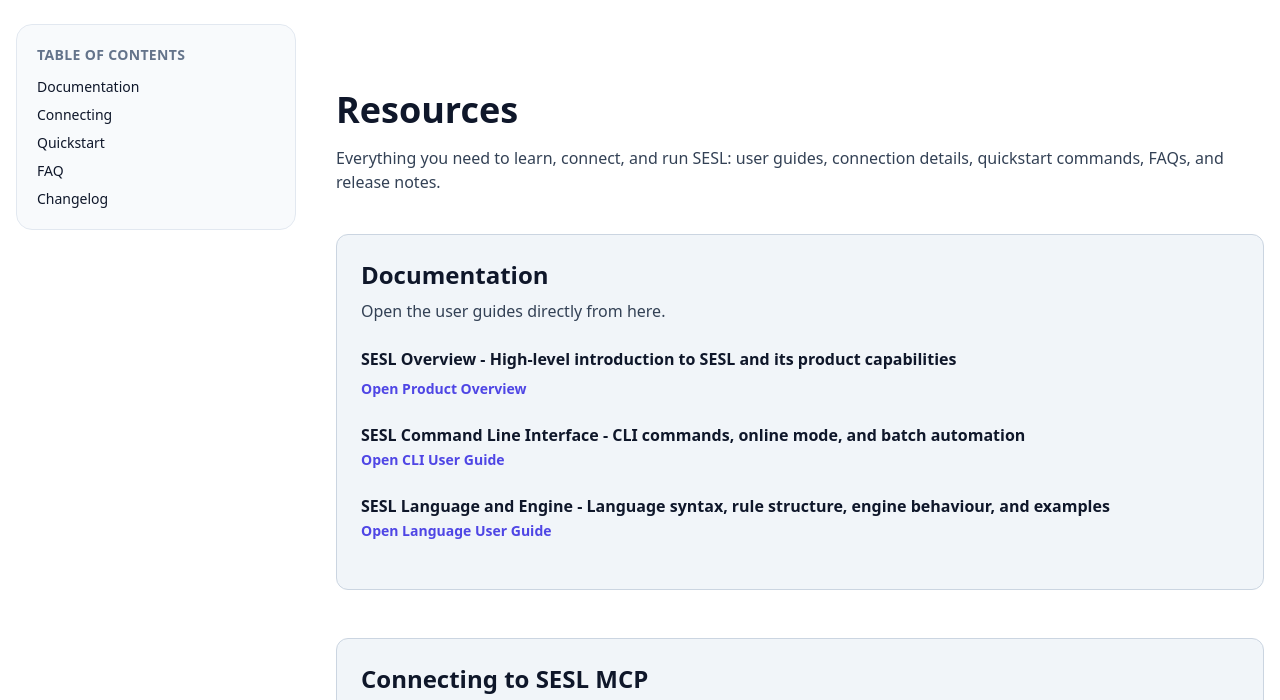
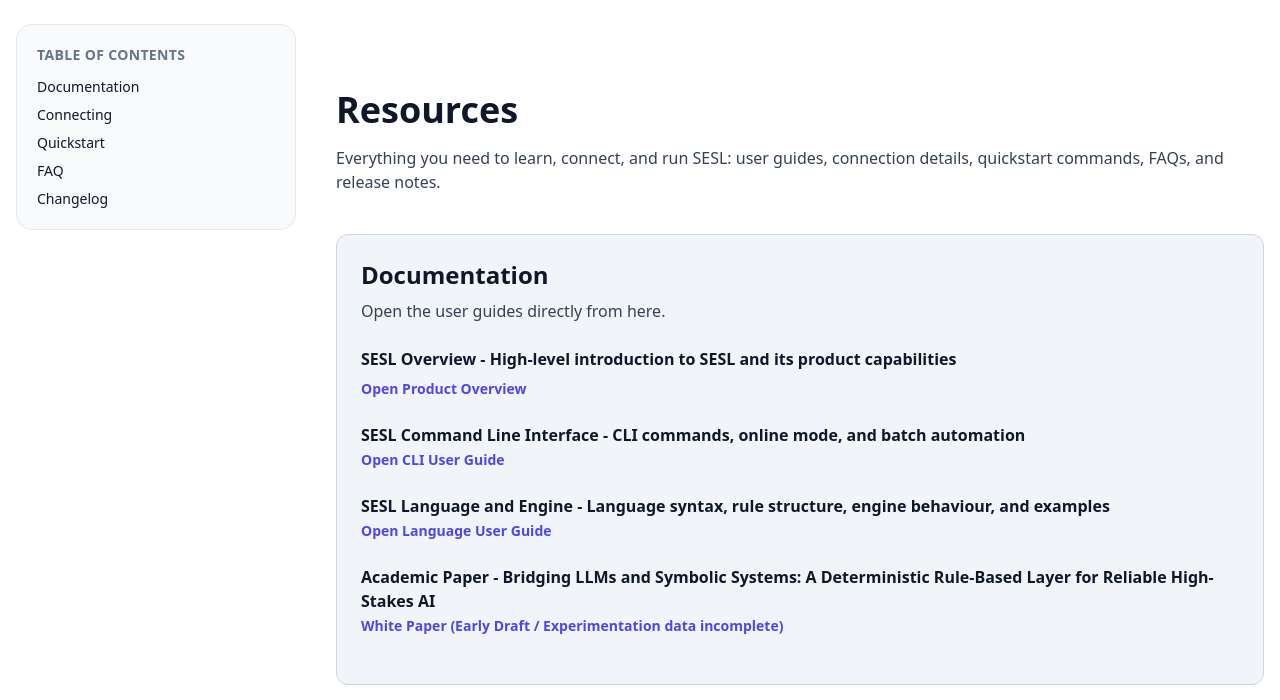
Before and after one commit to Oblongix/sesl_website, a plain HTML site: page resources.html in a window 1280 px wide. Shown: the part 72-772 px from the top of the page. Drawn offline with nearby package versions, Linux system fonts and the light colour scheme; no server answers.

Commit message:
Added White Paper

```diff
--- a/resources.html
+++ b/resources.html
@@ -141,6 +141,9 @@
           <a href="guides/CLI_User_Guide.html" class="inline-flex items-center mb-6 text-brand-600 hover:text-brand-500 dark:text-brand-300 text-sm font-semibold">Open CLI User Guide</a>
           <h3 class="font-semibold">SESL Language and Engine - Language syntax, rule structure, engine behaviour, and examples</h3>
           <a href="guides/Language_User_Guide.html" class="inline-flex items-center mb-6 text-brand-600 hover:text-brand-500 dark:text-brand-300 text-sm font-semibold">Open Language User Guide</a>
+          <h3 class="font-semibold">Academic Paper - Bridging LLMs and Symbolic Systems: A Deterministic Rule-Based Layer for Reliable High-Stakes AI</h3>
+          <a href="paper/Bridging LLMs and Deterministic Rule Engines.pdf"
+            class="inline-flex items-center mb-6 text-brand-600 hover:text-brand-500 dark:text-brand-300 text-sm font-semibold">White Paper (Early Draft / Experimentation data incomplete)</a>
       </section>
 
       <!-- Connect -->
```
Also changed, not shown: 1 other file.
